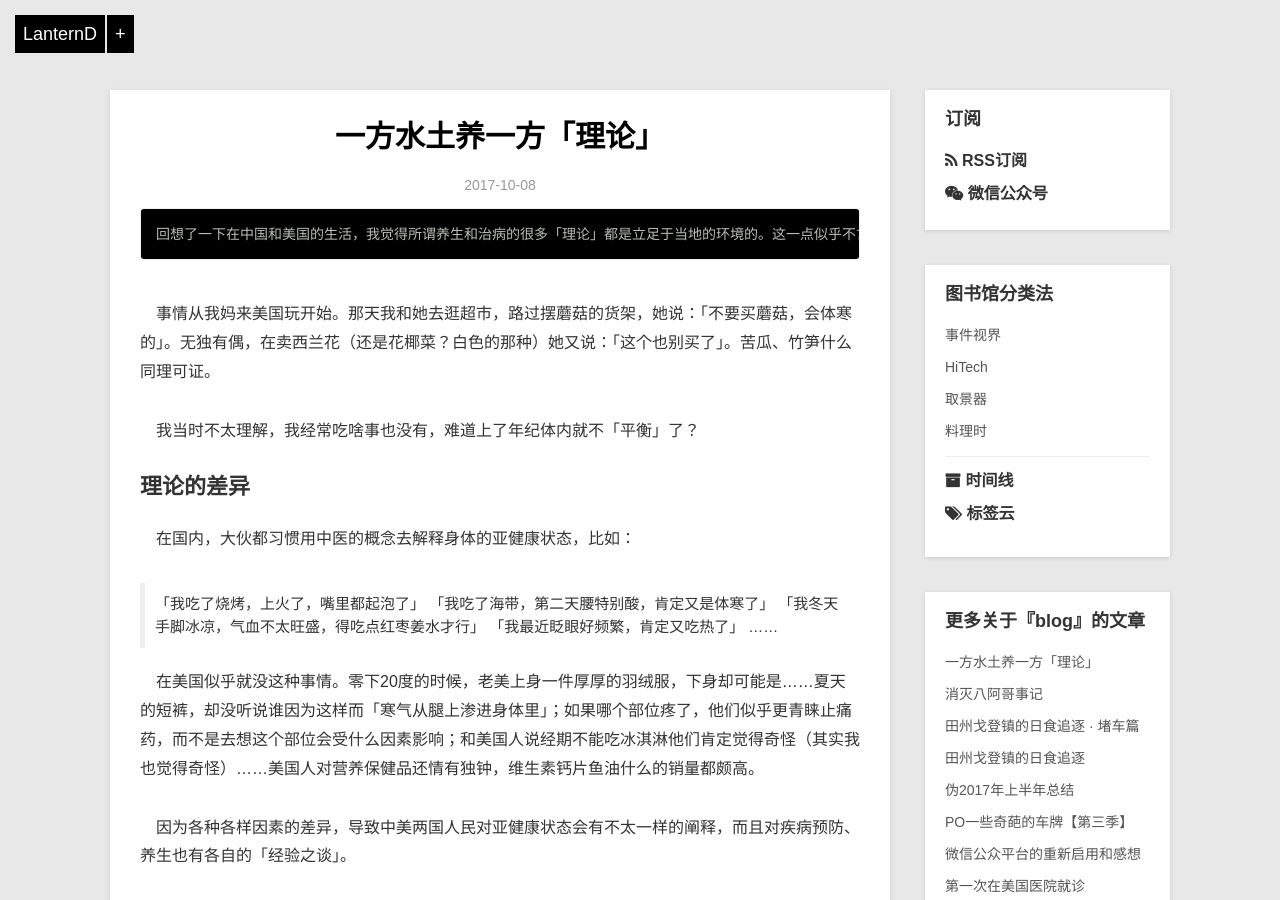
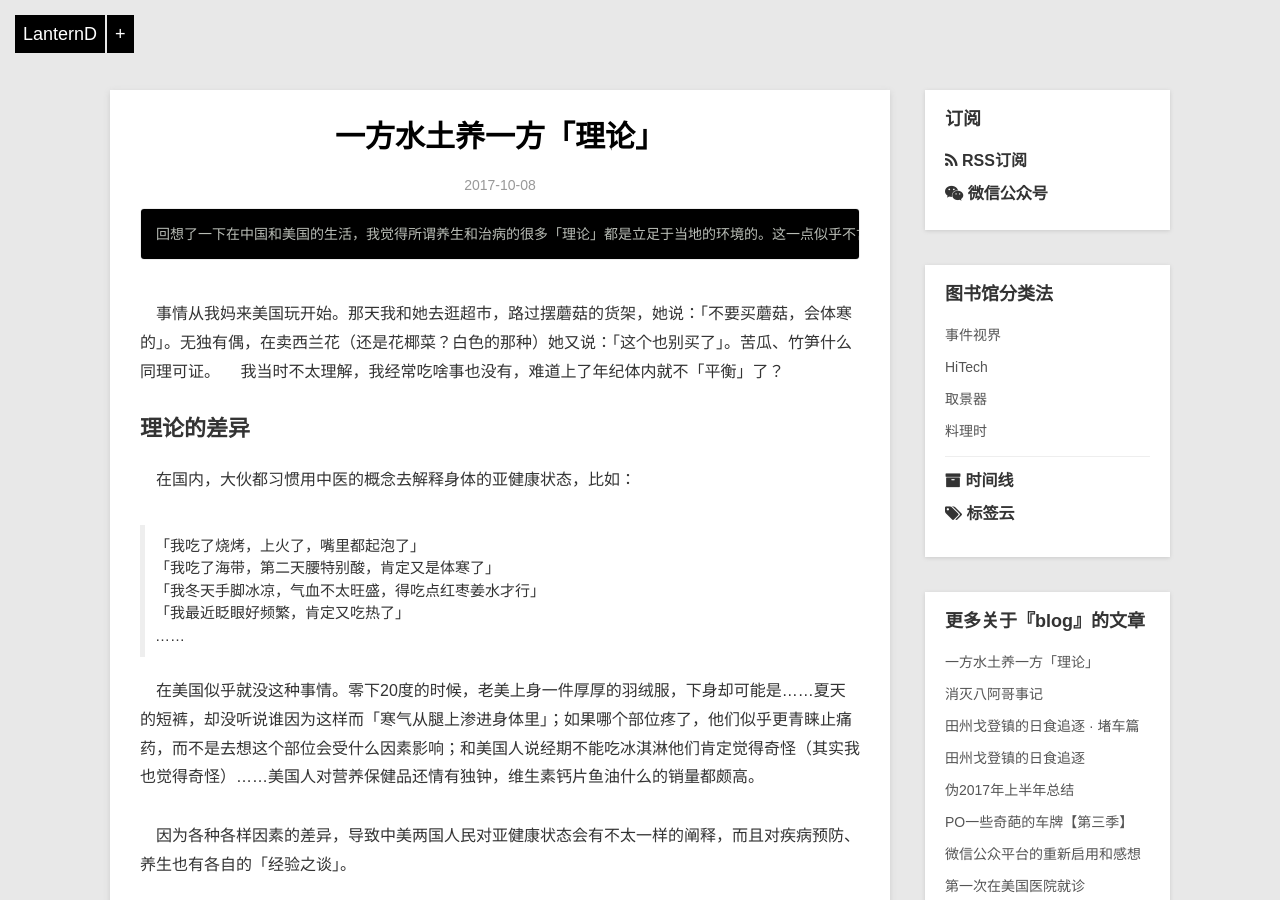
Before and after one commit to LanternD/lanternd.github.io, a Jekyll site: the page built from blog/_posts/2017-10-08-dogma-and-environment.md, in a window 1280 px wide and 900 px high. Built offline with Jekyll 4.4.1, drawn with Linux system fonts in a browser that asks for light colours; comment, search, counter and statistics services are not loaded; part of the change alters nothing that is shown.

```diff
--- a/blog/_posts/2017-10-08-dogma-and-environment.md
+++ b/blog/_posts/2017-10-08-dogma-and-environment.md
@@ -3,15 +3,15 @@ layout: post
 title: 一方水土养一方「理论」
 description: 回想了一下在中国和美国的生活，我觉得所谓养生和治病的很多「理论」都是立足于当地的环境的。这一点似乎不言自明，这里只是略微讨论而已。
 permalink: /dogma-and-environment/
-categories: [blog, 视·界]
-tags: [养生,理论,医学,常识]
+categories: [Blog, 视·界]
+tags: [养生, 理论, 医学, 常识]
 date: 2017-10-08 23:16:00
 ---
 
 <!--「http://lanternd.qiniudn.com/Pic4Post/stink-bug-debugger/debugger-3.jpg」-->
 
 　事情从我妈来美国玩开始。那天我和她去逛超市，路过摆蘑菇的货架，她说：「不要买蘑菇，会体寒的」。无独有偶，在卖西兰花（还是花椰菜？白色的那种）她又说：「这个也别买了」。苦瓜、竹笋什么同理可证。
-
+<!--「http://lanternd.qiniudn.com/Pic4Post/stink-bug-debugger/debugger-3.jpg」-->
 　我当时不太理解，我经常吃啥事也没有，难道上了年纪体内就不「平衡」了？
 
 ## 理论的差异
@@ -19,9 +19,13 @@ date: 2017-10-08 23:16:00
 　在国内，大伙都习惯用中医的概念去解释身体的亚健康状态，比如：
 
 > 「我吃了烧烤，上火了，嘴里都起泡了」
+>
 > 「我吃了海带，第二天腰特别酸，肯定又是体寒了」
+>
 > 「我冬天手脚冰凉，气血不太旺盛，得吃点红枣姜水才行」
+>
 > 「我最近眨眼好频繁，肯定又吃热了」
+>
 > ……
 
 　在美国似乎就没这种事情。零下20度的时候，老美上身一件厚厚的羽绒服，下身却可能是……夏天的短裤，却没听说谁因为这样而「寒气从腿上渗进身体里」；如果哪个部位疼了，他们似乎更青睐止痛药，而不是去想这个部位会受什么因素影响；和美国人说经期不能吃冰淇淋他们肯定觉得奇怪（其实我也觉得奇怪）……美国人对营养保健品还情有独钟，维生素钙片鱼油什么的销量都颇高。
```
